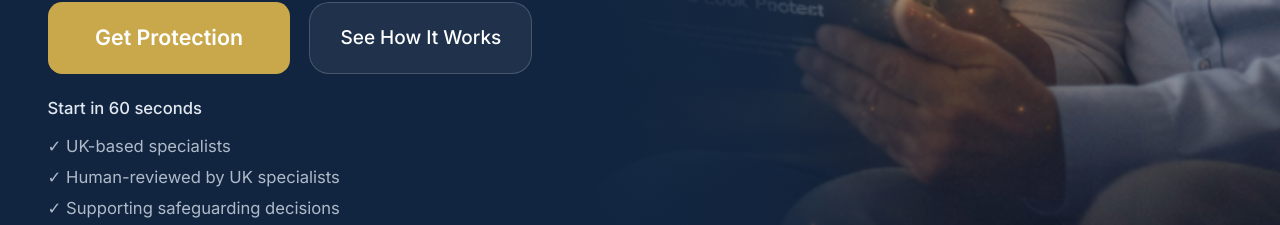
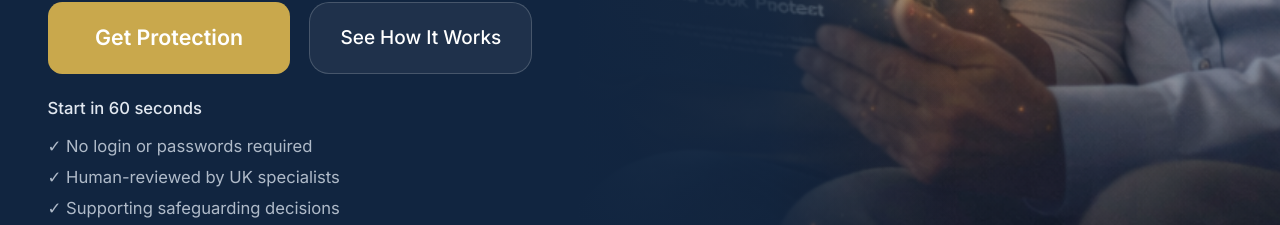
Before and after one commit to krowan444/Second-Look-Protect, a React (Vite) app: page / in a window 1280 px wide. Shown: the part 1020-1245 px from the top of the page. Built offline with nearby package versions, Linux system fonts and the light colour scheme; no server answers.

Commit message:
Hero: update first trust bullet to 'No login or passwords required'

```diff
--- a/src/App.tsx
+++ b/src/App.tsx
@@ -462,7 +462,7 @@ export default function App() {
               <p className="text-slate-200 text-sm font-medium mb-3">Start in 60 seconds</p>
 
               <div className="flex flex-col gap-1.5 mb-5">
-                <p className="text-slate-300/85 text-sm">✓ UK-based specialists</p>
+                <p className="text-slate-300/85 text-sm">✓ No login or passwords required</p>
                 <p className="text-slate-300/85 text-sm">✓ Human-reviewed by UK specialists</p>
                 <p className="text-slate-300/85 text-sm">✓ Supporting safeguarding decisions</p>
               </div>
```
